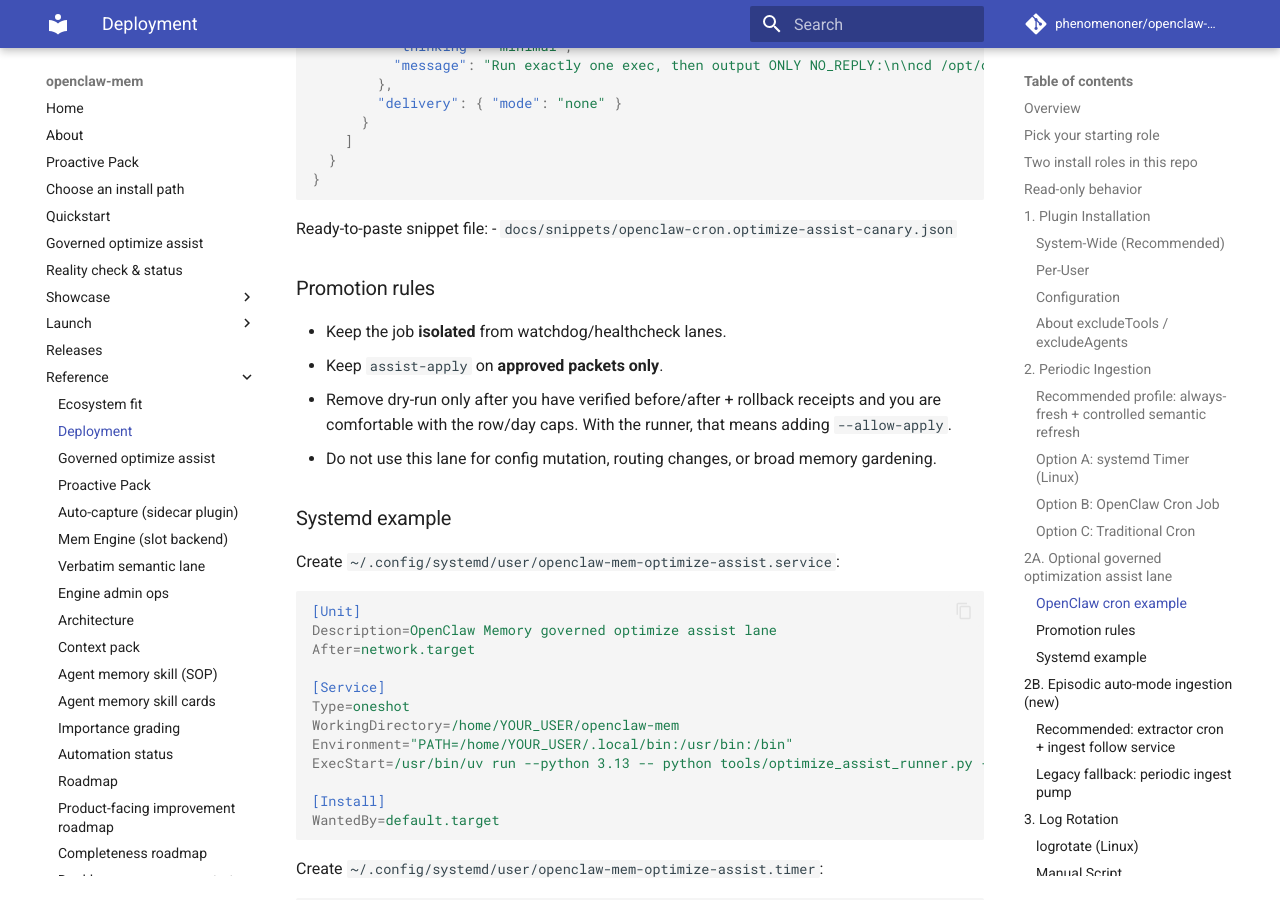
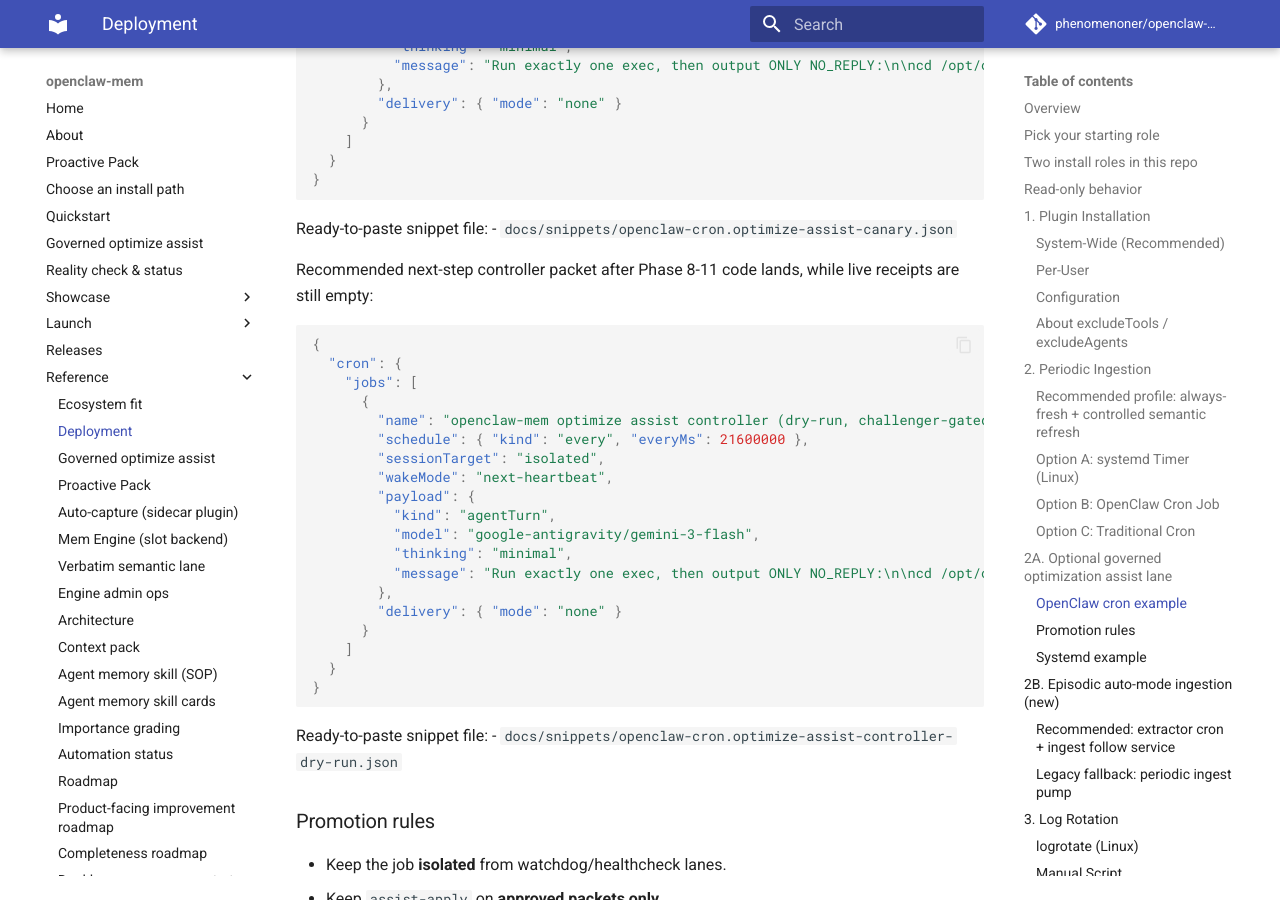
Before and after one commit to phenomenoner/openclaw-mem, an MkDocs documentation site: the page built from docs/deployment.md, in a window 1280 px wide and 900 px high, scrolled down 6008 px. Built offline with MkDocs 1.6.1 and Material for MkDocs 9.7.7, drawn with Linux system fonts in a browser that asks for light colours; comment, search, counter and statistics services are not loaded.

Commit message:
docs: add optimize assist controller enablement packet

````diff
--- a/docs/deployment.md
+++ b/docs/deployment.md
@@ -269,6 +269,33 @@
 
 Ready-to-paste snippet file:
 - `docs/snippets/openclaw-cron.optimize-assist-canary.json`
+
+Recommended next-step controller packet after Phase 8-11 code lands, while live receipts are still empty:
+
+```json
+{
+  "cron": {
+    "jobs": [
+      {
+        "name": "openclaw-mem optimize assist controller (dry-run, challenger-gated)",
+        "schedule": { "kind": "every", "everyMs": 21600000 },
+        "sessionTarget": "isolated",
+        "wakeMode": "next-heartbeat",
+        "payload": {
+          "kind": "agentTurn",
+          "model": "google-antigravity/gemini-3-flash",
+          "thinking": "minimal",
+          "message": "Run exactly one exec, then output ONLY NO_REPLY:\n\ncd /opt/openclaw-mem && uv run --python 3.13 -- python tools/optimize_assist_runner.py --controller-mode dry_run --challenger-enforce-quarantine --challenger-require-agreement-for-promotion --challenger-max-disagreements-for-promotion 0 --json"
+        },
+        "delivery": { "mode": "none" }
+      }
+    ]
+  }
+}
+```
+
+Ready-to-paste snippet file:
+- `docs/snippets/openclaw-cron.optimize-assist-controller-dry-run.json`
 
 ### Promotion rules
 
````
Also changed, not shown: CHANGELOG.md (+1 -0 lines), docs/optimize-assist.md (+11 -0 lines), docs/snippets/openclaw-cron.optimize-assist-controller-dry-run.json (added, +13 -0 lines).
